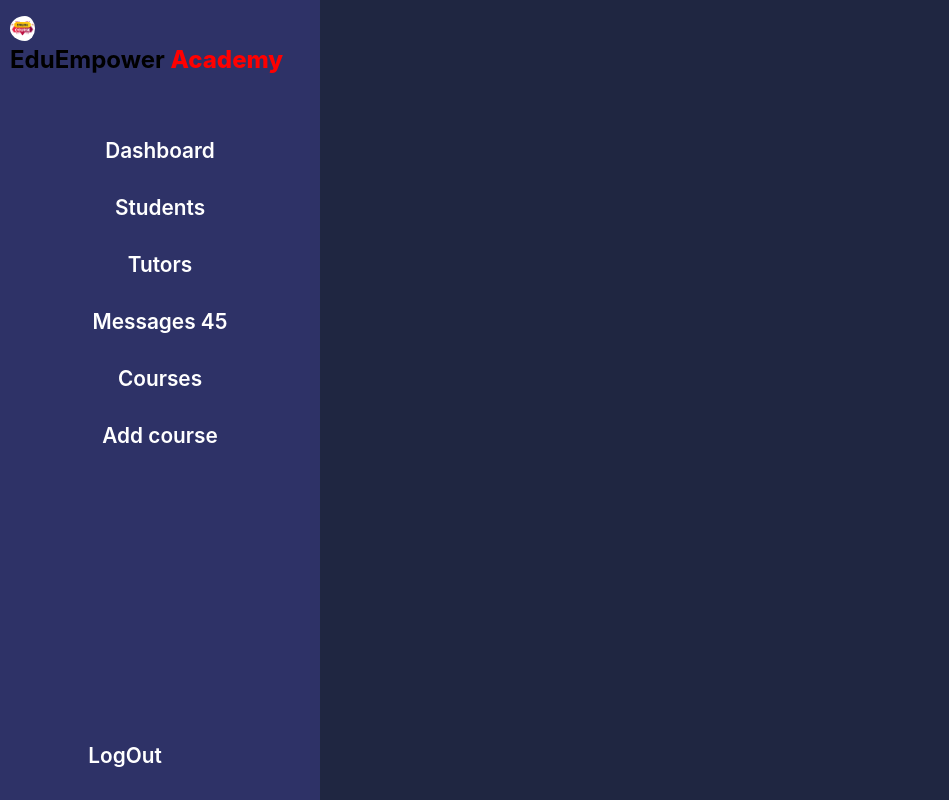
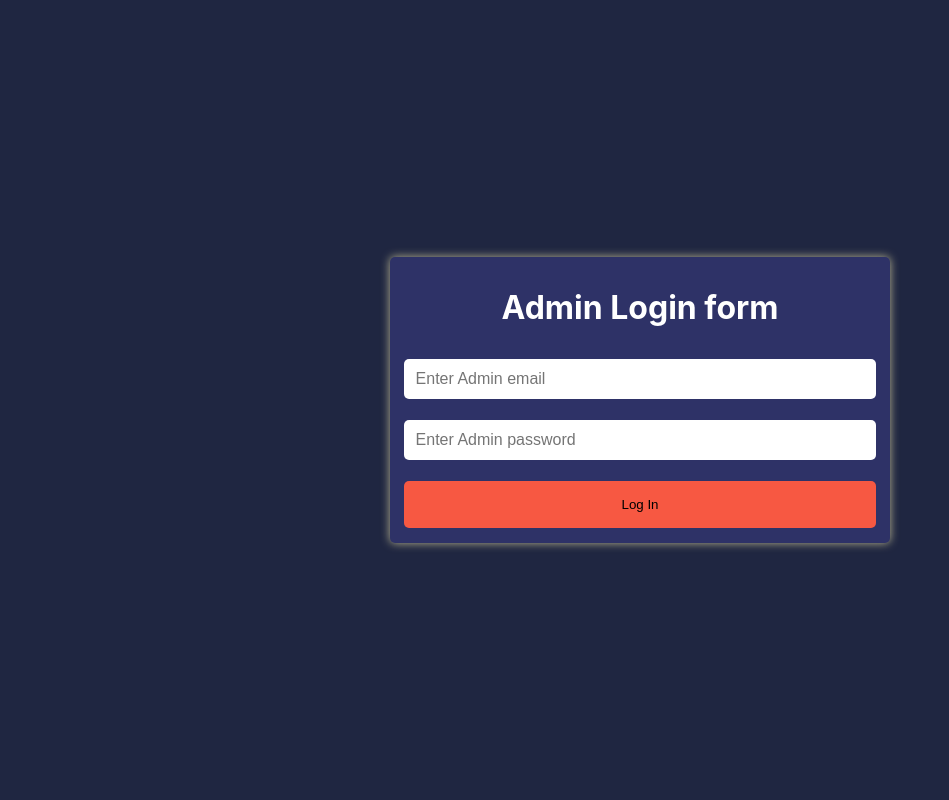
Before and after one commit to Code-Mole/Online_Course_System_Dashboard, a React (Create React App) app in the folder client/: page / in a window 1280 px wide. Shown: the whole page, without its empty margins (0-949 px from the left). Built offline with nearby package versions, Linux system fonts and the light colour scheme.

Commit message:
login conponent

```diff
--- a/client/src/App.js
+++ b/client/src/App.js
@@ -5,19 +5,18 @@ import Courses from "./Components/Courses.js";
 import Students from "./Components/Students.js";
 import Tutors from "./Components/Tutors.js";
 import Messages from "./Components/Messages.js";
-import SideBar from "./Components/SideBar.js";
-import LogIn from "./Components/LogIn.js";
 import AddCourses from "./Components/AddCourses.js";
 import Home from "./Components/Home.js";
+
 
 function App() {
   return (
     <>
       <div className="App">
         <Router>
-          <Home/>
+
           <Routes>
-            <Route path="/" element={<LogIn />} />
+            <Route path="/" element={<Home />} />
             <Route path="/Dashboard" element={<Dashboard />} />
             <Route path="/Courses" element={<Courses />} />
             <Route path="/Students" element={<Students />} />
--- a/client/src/Components/AddCourses.js
+++ b/client/src/Components/AddCourses.js
@@ -1,11 +1,17 @@
 import React from "react";
 import "./GeneralStyles.css";
+import SideBar from "./SideBar";
 
 function AddCourses() {
   return (
+    <>
+     <div>
+          <SideBar/>
+    </div>
     <div className="dashboard__container">
       <h1>AddCourses</h1>
     </div>
+    </>
   );
 }
 
--- a/client/src/Components/Courses.js
+++ b/client/src/Components/Courses.js
@@ -1,11 +1,17 @@
 import React from "react";
 import "./GeneralStyles.css";
+import SideBar from "./SideBar";
 
 function Courses() {
   return (
+    <>
+     <div>
+          <SideBar/>
+    </div>
     <div className="dashboard__container">
       <h1>Courses</h1>
     </div>
+    </>
   );
 }
 
--- a/client/src/Components/Dashboard.js
+++ b/client/src/Components/Dashboard.js
@@ -1,11 +1,34 @@
 import React from "react";
 import "./Dashboard.css";
+import SideBar from "./SideBar";
 
 function Dashboard() {
   return (
-    <div className="dashboard__container">
-      <h1>Dashboard</h1>
-    </div>
+    <>
+      <div>
+        <SideBar />
+      </div>
+      <div className="dashboard__container">
+        <h1>Dashboard</h1>
+        <input type="date" />
+
+        <div className="dashboard__left">
+          <div className="dashboard__left__top">
+          <div className="track__box1"></div>
+          <div className="track__box2"></div>
+          <div className="track__box3"></div>
+          </div>
+          <div className="dashboard__left__bottom">
+            <h2>Recent Enrolled Courses</h2>
+          </div>
+
+        </div>
+        <div className="dashboard__right">
+          <div className="dashboard__right__top"></div>
+          <div className="dashboard__right__bottom"></div>
+        </div>
+      </div>
+    </>
   );
 }
 
--- a/client/src/Components/Home.js
+++ b/client/src/Components/Home.js
@@ -1,12 +1,12 @@
-import React from 'react'
-import SideBar from './SideBar';
+import React from "react";
+import LogIn from "./LogIn";
 
 function Home() {
-    return (
-        <div className="dashboard__container">
-          <SideBar/>
-        </div>
-      );
+  return (
+    <div className="">
+      <LogIn />
+    </div>
+  );
 }
 
-export default Home
+export default Home;
--- a/client/src/Components/LogIn.js
+++ b/client/src/Components/LogIn.js
@@ -1,9 +1,28 @@
-import React from 'react'
+import React from "react";
+import "./login.css";
 
 function LogIn() {
   return (
-    <div>LogIn</div>
-  )
+    <div className="login__container">
+      <form>
+      <h1>Admin Login form</h1>
+        <input
+          type="email"
+          placeholder="Enter Admin email"
+          id="input__field"
+          autoComplete="off"
+          required
+        />
+        <input
+          type="password"
+          placeholder="Enter Admin password"
+          id="input__field"
+          required
+        />
+        <button type="submit" id="">Log In</button>
+      </form>
+    </div>
+  );
 }
 
-export default LogIn
+export default LogIn;
--- a/client/src/Components/Messages.js
+++ b/client/src/Components/Messages.js
@@ -1,11 +1,17 @@
 import React from "react";
 import "./GeneralStyles.css";
+import SideBar from "./SideBar";
 
 function Messages() {
   return (
-    <div className="dashboard__container">
-      <h1>Messages</h1>
-    </div>
+    <>
+      <div>
+        <SideBar />
+      </div>
+      <div className="dashboard__container">
+        <h1>Messages</h1>
+      </div>
+    </>
   );
 }
 
--- a/client/src/Components/Students.js
+++ b/client/src/Components/Students.js
@@ -1,11 +1,17 @@
 import React from "react";
 import "./GeneralStyles.css";
+import SideBar from "./SideBar";
 
 function Students() {
   return (
+    <>
+     <div>
+          <SideBar/>
+    </div>
     <div className="dashboard__container">
       <h1>Students</h1>
     </div>
+    </>
   );
 }
 
--- a/client/src/Components/Tutors.js
+++ b/client/src/Components/Tutors.js
@@ -1,11 +1,17 @@
 import React from "react";
 import "./GeneralStyles.css";
+import SideBar from "./SideBar";
 
 function Tutors() {
   return (
-    <div className="dashboard__container">
-      <h1>Tutors</h1>
-    </div>
+    <>
+      <div>
+        <SideBar />
+      </div>
+      <div className="dashboard__container">
+        <h1>Tutors</h1>
+      </div>
+    </>
   );
 }
 
--- /dev/null
+++ b/client/src/Components/login.css
@@ -0,0 +1,41 @@
+.login__container {
+  display: flex;
+  flex-direction: column;
+  align-items: center;
+  justify-content: center;
+  height: 100vh;
+  width: 100vw;
+}
+
+.login__container form {
+  padding: 0.9rem;
+  display: flex;
+  flex-direction: column;
+  align-items: center;
+  justify-content: center;
+  width: 500px;
+  background-color: var(--color-background1);
+  border-radius: 5px;
+  box-shadow: 0px 0px 10px rgba(246, 237, 175, 0.719);
+}
+.login__container form h1 {
+  color: var(--color-white);
+  padding: 1rem 0 2rem;
+}
+
+.login__container form input {
+  width: 100%;
+  padding: 0.7rem;
+  margin-bottom: 1.3rem;
+  border: 1px solid var(--color-border);
+  border-radius: 5px;
+  font-size: 1rem;
+}
+
+.login__container form button {
+  width: 100%;
+  padding: 1rem;
+  border: none;
+  border-radius: 5px;
+  background-color: var(--color-danger);
+}
```
